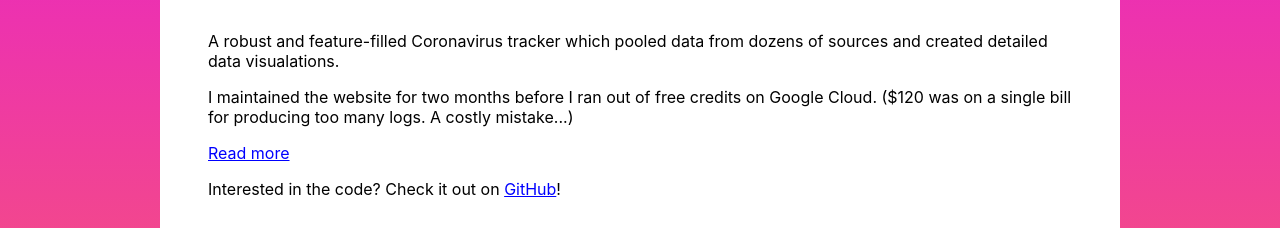
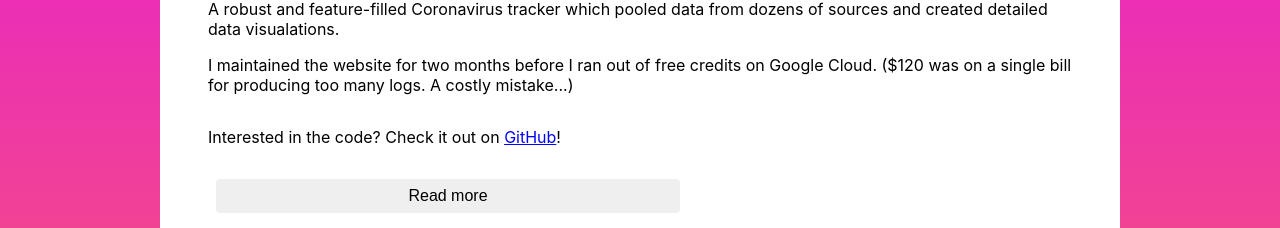
Before and after one commit to myfatemi04/portfolio, a Next.js app: page / in a window 1280 px wide. Shown: the part 1312-1540 px from the top of the page. Built offline with nearby package versions, Linux system fonts and the light colour scheme; grey boxes are pictures that could not be loaded.

Commit message:
functional project modal!

```diff
--- a/components/ProjectBrief.tsx
+++ b/components/ProjectBrief.tsx
@@ -1,7 +1,7 @@
-import Link from "next/link";
 import React from "react";
 import Markdown from "react-markdown";
 import { ProjectProps } from "../pages/projects/[id]";
+import ProjectModal from "./ProjectModal";
 import Youtube from "./Youtube";
 
 export default function Project({ metadata, content }: ProjectProps) {
@@ -17,13 +17,13 @@ export default function Project({ metadata, content }: ProjectProps) {
       <h2>{name}</h2>
       {youtubeId && <Youtube id={youtubeId} style={{ maxWidth: "30rem" }} />}
       {content.blurb && <Markdown className="md">{content.blurb}</Markdown>}
-      <Link href={`/projects/${metadata.id}`}>Read more</Link>
       {githubLink && (
         <p>
           Interested in the code? Check it out on{" "}
           <a href="https://www.github.com/myfatemi04/eyeos">GitHub</a>!
         </p>
       )}
+      <ProjectModal project={{ metadata, content }} />
     </div>
   );
 }
--- a/components/ProjectDetailed.tsx
+++ b/components/ProjectDetailed.tsx
@@ -8,7 +8,7 @@ export default function ProjectDetailed({ metadata, content }: ProjectProps) {
   const { name, youtubeId, githubLink } = metadata;
   return (
     <div>
-      <button
+      {/* <button
         style={{
           border: "none",
           padding: "0.5rem",
@@ -19,7 +19,7 @@ export default function ProjectDetailed({ metadata, content }: ProjectProps) {
         onClick={Router.back}
       >
         Back
-      </button>
+      </button> */}
       <h1>{name}</h1>
       {content.blurb && <Markdown className="md">{content.blurb}</Markdown>}
       {githubLink && (
--- /dev/null
+++ b/components/ProjectModal.tsx
@@ -0,0 +1,93 @@
+import { useCallback, useState } from "react";
+import { ProjectProps } from "../pages/projects/[id]";
+import ProjectDetailed from "./ProjectDetailed";
+
+export default function ProjectModal({ project }: { project: ProjectProps }) {
+  const [open, setOpen] = useState(false);
+  const toggle = useCallback(() => setOpen((open) => !open), []);
+
+  return (
+    <div
+      style={{
+        display: "flex",
+        flexDirection: "column",
+        backgroundColor: "white",
+        width: "30rem",
+        margin: "0.5rem 0",
+        padding: "0.5rem",
+        borderRadius: "0.5rem",
+      }}
+    >
+      <button
+        onClick={toggle}
+        style={{
+          border: "none",
+          padding: "0.5rem",
+          fontSize: "1rem",
+          borderRadius: "0.25rem",
+          cursor: "pointer",
+        }}
+      >
+        Read more
+      </button>
+      {open && (
+        // Modal wrapper
+        <div
+          style={{
+            position: "fixed",
+            inset: 0,
+            padding: "2rem",
+
+            display: "flex",
+            flexDirection: "column",
+            alignItems: "center",
+          }}
+        >
+          {/* Modal whitebox */}
+          <div
+            style={{
+              display: "flex",
+              flexDirection: "column",
+
+              padding: "1rem",
+
+              maxWidth: "min(calc(100vw - 2rem), 60rem)",
+              maxHeight: "100%",
+
+              backgroundColor: "white",
+              borderRadius: "1rem",
+              boxShadow: "0.25rem 0.25rem 0.125rem rgba(100, 100, 100, 0.5)",
+            }}
+          >
+            {/* Close button */}
+            <button
+              onClick={toggle}
+              style={{
+                border: "none",
+                padding: "0.5rem",
+                fontSize: "1rem",
+                borderRadius: "0.25rem",
+                cursor: "pointer",
+                height: "2rem",
+                marginBottom: "1rem",
+              }}
+            >
+              Close
+            </button>
+            <div
+              style={{
+                overflowY: "auto",
+              }}
+            >
+              <ProjectDetailed
+                metadata={project.metadata}
+                content={project.content}
+              />
+            </div>
+            <div style={{ height: "3rem" }} />
+          </div>
+        </div>
+      )}
+    </div>
+  );
+}
--- a/public/main.scss
+++ b/public/main.scss
@@ -1,3 +1,16 @@
+* {
+  box-sizing: border-box;
+}
+
+::-webkit-scrollbar {
+  width: 10px;
+  background-color: white;
+}
+
+::-webkit-scrollbar-thumb {
+  background-color: lightgray;
+}
+
 .gradient-old {
   background: rgb(55, 0, 255);
   background: linear-gradient(
@@ -26,6 +39,10 @@ body {
   font-family: -apple-system, BlinkMacSystemFont, "Segoe UI", Roboto, Oxygen,
     Ubuntu, Cantarell, "Open Sans", "Helvetica Neue", sans-serif;
   margin: 0;
+
+  .modal-open {
+    overflow-y: hidden;
+  }
 }
 
 a,
@@ -40,3 +57,9 @@ a:visited {
     margin-block-end: 0;
   }
 }
+
+$modal-z-index: 1;
+
+.modal {
+  z-index: $modal-z-index;
+}
```
Also changed, not shown: components/ProjectTile.tsx (deleted, +0 -36 lines).
